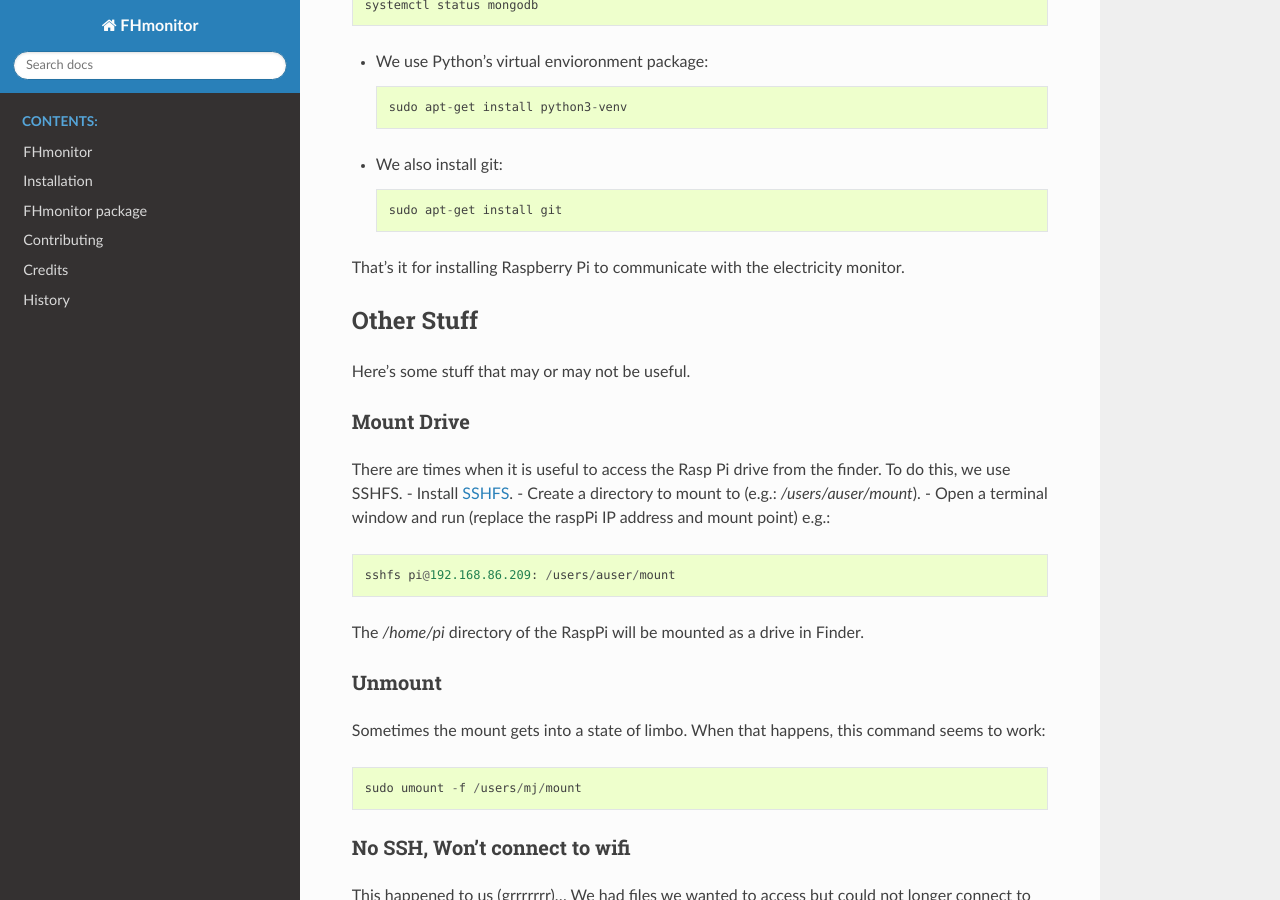
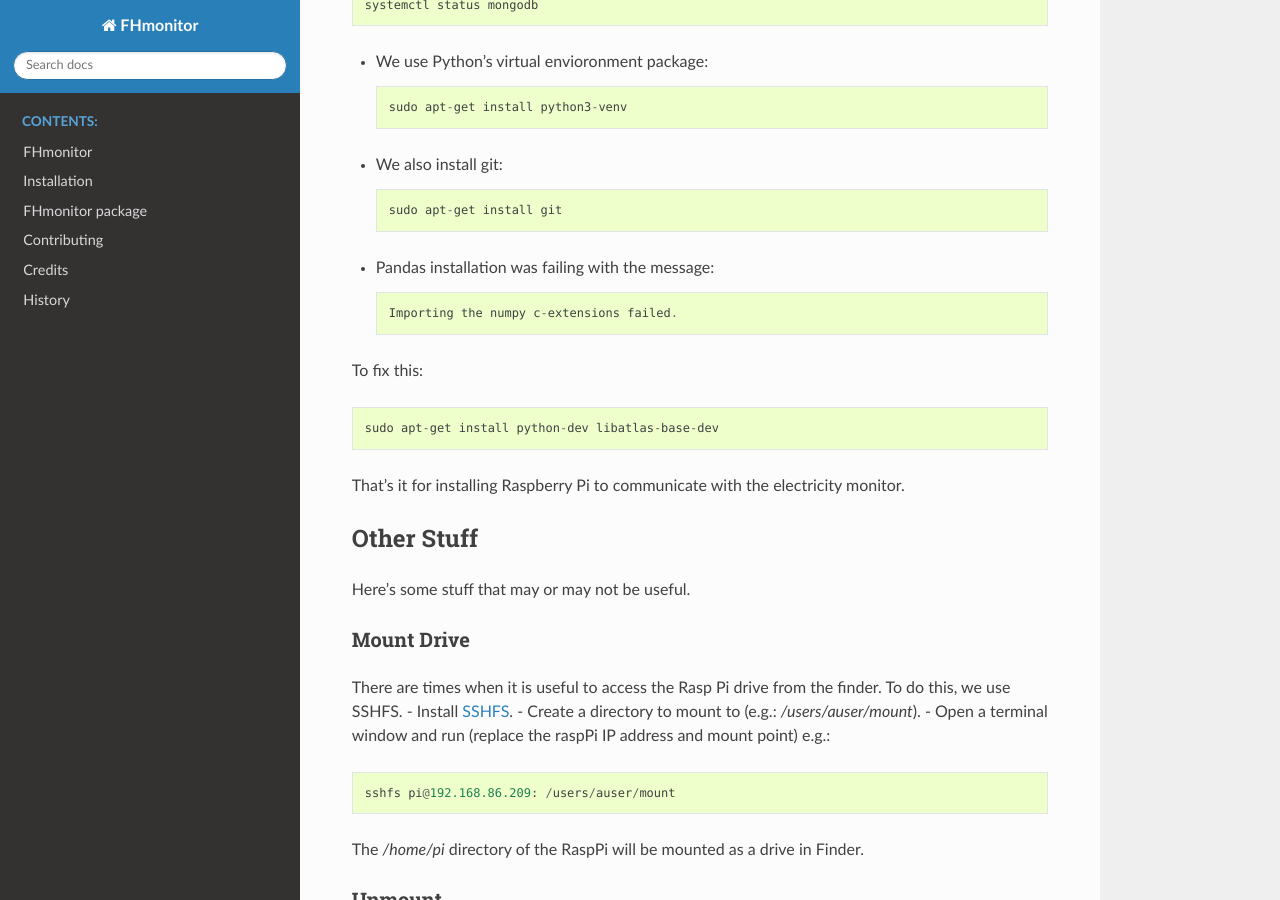
Before and after one commit to BitKnitting/FHmonitor, a Sphinx documentation site: the page built from docs/rasppi.rst, in a window 1280 px wide and 900 px high, scrolled down 2369 px. Built offline with Sphinx 7.4.7 and the Read the Docs theme 2.0.0, drawn with Linux system fonts in a browser that asks for light colours.

Commit message:
updated rasppi.rst to include installing the libatlas-base-dev library.

```diff
--- a/docs/rasppi.rst
+++ b/docs/rasppi.rst
@@ -109,6 +109,14 @@ To check if the mongodb service is running::
 
     sudo apt-get install git
 
+- Pandas installation was failing with the message::
+
+    Importing the numpy c-extensions failed.
+
+To fix this::
+
+    sudo apt-get install python-dev libatlas-base-dev
+
 That's it for installing Raspberry Pi to communicate with the electricity monitor.
 
 Other Stuff
```
